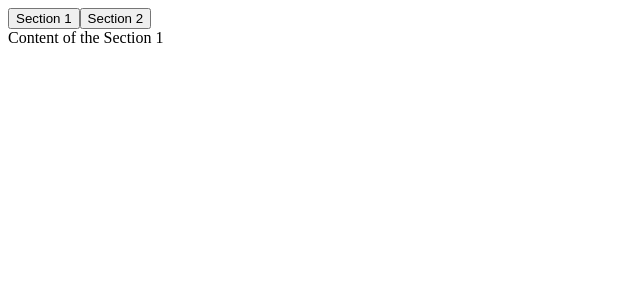
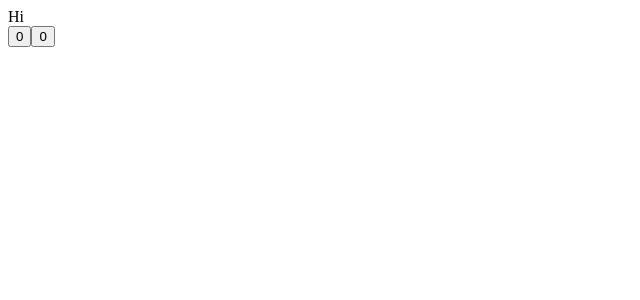
Before and after one commit to kimbro95/React-Hooks, a React (Create React App) app: page / in a window 1280 px wide. Shown: the top 300 px of the page, without its empty margins (0-640 px from the left). Built offline with nearby package versions, Linux system fonts and the light colour scheme.

Commit message:
2.0 Introduction to useEffect

```diff
--- a/src/App.js
+++ b/src/App.js
@@ -1,37 +1,19 @@
-import React, { useState } from "react";
-
-const content = [
-  {
-    tab: "Section 1",
-    content: "Content of the Section 1"
-  },
-  {
-    tab: "Section 2",
-    content: "Content of the Section 2"
-  }
-];
-
-const useTabs = (initialTab, allTabs) => {
-  const [index, setIndex] = useState(initialTab);
-  if (!allTabs || !Array.isArray(allTabs)) return;
-  return {
-    item: allTabs[index],
-    changeItem: setIndex
-  };
-};
+import React, { useEffect, useState } from "react";
 
 const App = () => {
-  // const tab = useTabs(0, content);
-  const { item, changeItem } = useTabs(0, content);
+  const hello = () => console.log("hello !!!");
+  const [number, setNumber] = useState(0);
+  const [number2, setNumber2] = useState(0);
+
+  useEffect(() => {
+    hello();
+  }, []);
 
   return (
     <div className="App">
-      {content.map((section, idx) => (
-        <button key={idx} onClick={() => changeItem(idx)}>{section.tab}</button>
-      ))}
-      <div>
-        {item.content}
-      </div>
+      <div>Hi</div>
+      <button onClick={() => setNumber(number + 1)}>{number}</button>
+      <button onClick={() => setNumber2(number2 + 1)}>{number2}</button>
     </div>
   );
 }
```
Also changed, not shown: memo.txt.
